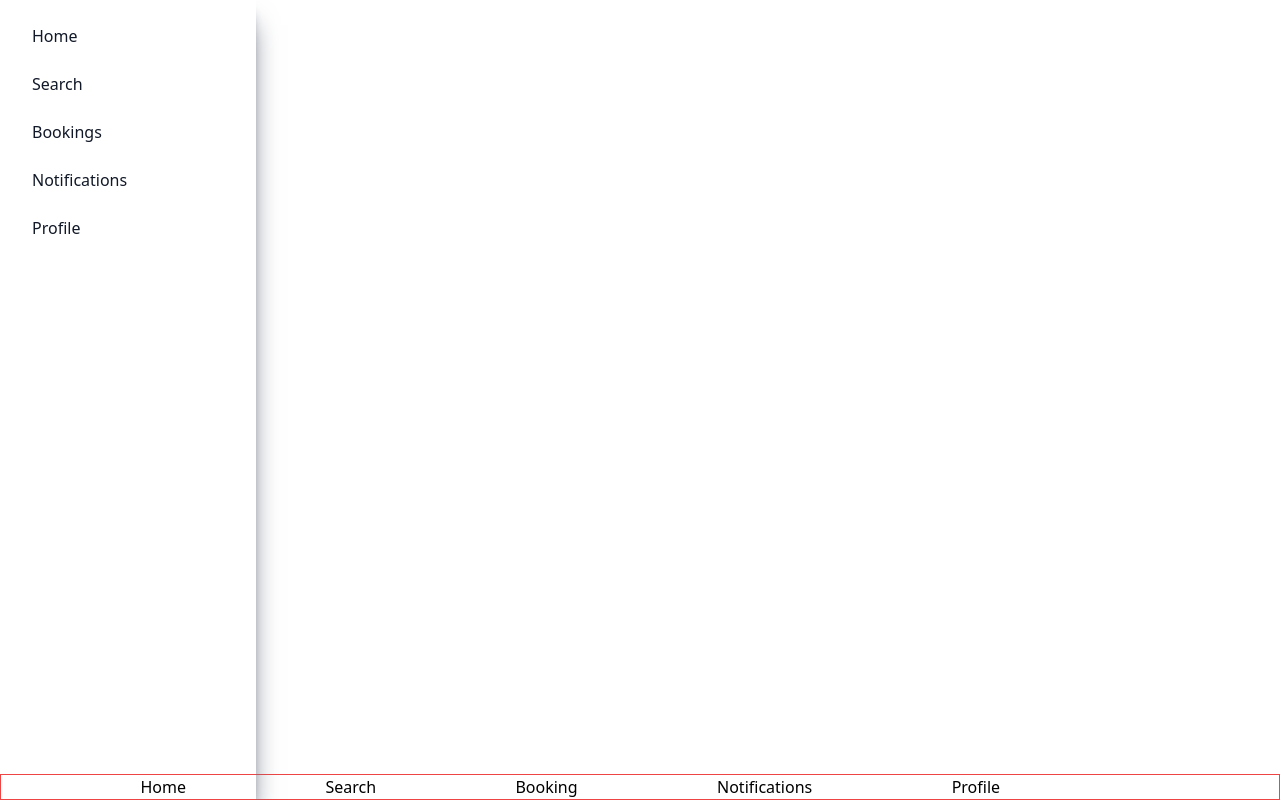
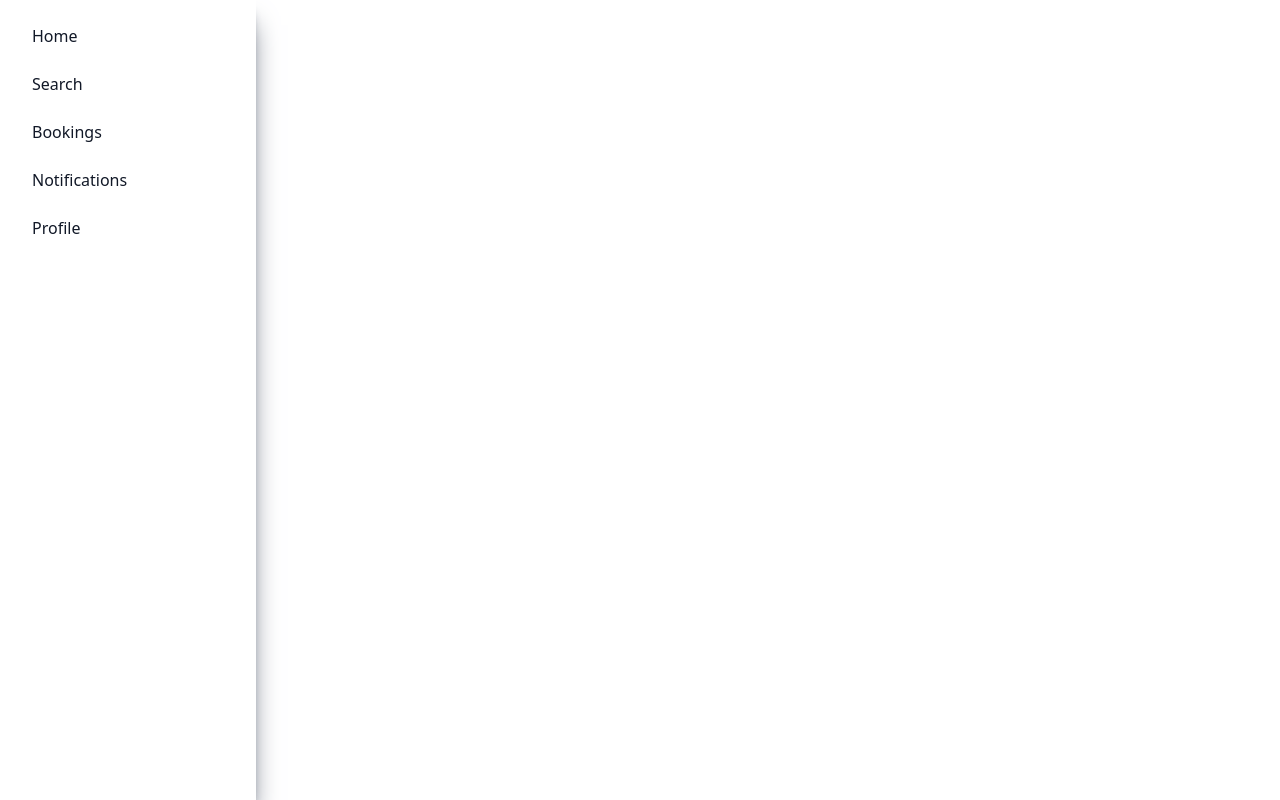
Before and after one commit to techie-sam/prime, a Next.js app: page /users/home in a window 1280 px wide. Built offline with nearby package versions, Linux system fonts and the light colour scheme.

Commit message:
Added appbar

```diff
--- a/components/BottomNav.js
+++ b/components/BottomNav.js
@@ -9,8 +9,8 @@ const BottomNav = () => {
         { icon: "", text: "Profile" }
     ]
     return (
-        <nav className="fixed bottom-0 w-full border border-red-500">
-            <ul className="flex justify-evenly brder">
+        <nav className="fixed block sm:hidden bottom-0 w-full border border-red-500">
+            <ul className="flex justify-evenly ">
                 {
                     bottomNavContent.map(({ icon, text }) =>
                         <li key={text}>
```
